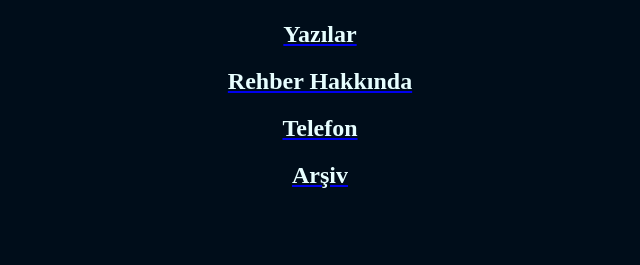
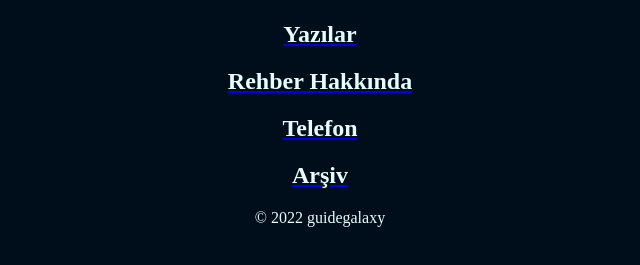
Before and after one commit to guidegalaxy/guidegalaxy.github.io, a plain HTML site: page index.html in a window 1280 px wide. Shown: the part 59-324 px from the top of the page, without its empty margins (320-960 px from the left). Drawn offline with Linux system fonts and the light colour scheme.

Commit message:
Update index.html

```diff
--- a/index.html
+++ b/index.html
@@ -30,6 +30,7 @@
 		<a href="https://guidegalaxy.github.io/hakkinda" target="_self"><font color =  #e7feff style= "text-align:center"><h2>Rehber Hakkında</h2></font></a>
 		<a href="https://guidegalaxy.github.io/iletisim" target="_self"><font color =  #e7feff style= "text-align:center"><h2>Telefon</h2></font></a>
 		<a href="https://guidegalaxy.github.io/arsiv" target="_self"><font color =  #e7feff style= "text-align:center"><h2>Arşiv</h2></font></a>
+		<font color =  #e7feff style= "text-align:center"><p>© 2022 guidegalaxy </p></font></a>
 
 
 
```
